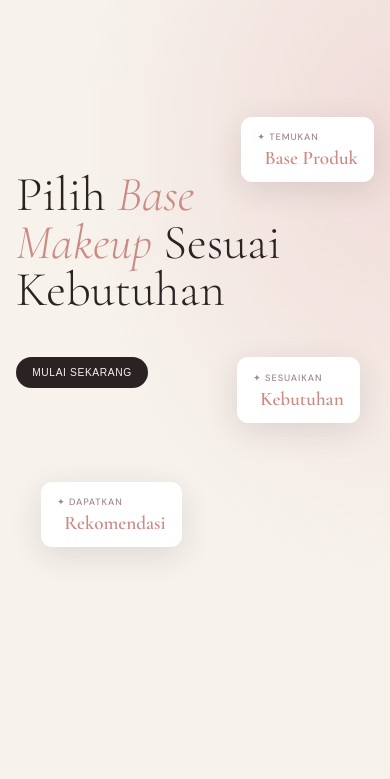
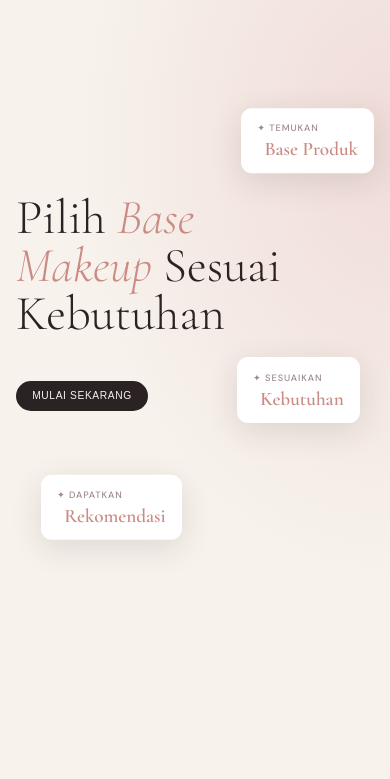
Before and after one commit to jihanagfria/Web_Rekomendasi, a Flask app: page / in a window 390 px wide. Shown: the part 65-844 px from the top of the page. Run offline with Flask 3, Linux system fonts and the light colour scheme.

Commit message:
Update style.css

```diff
--- a/frontend/static/style.css
+++ b/frontend/static/style.css
@@ -573,7 +573,7 @@ body {
   }
   .app-view-home .hero-title {
     position: absolute;
-    top: 22%;
+    top: 25%;
     left: 1rem;
     right: 1rem;
     z-index: 2;
@@ -602,12 +602,11 @@ body {
     min-width: 0;
     padding: .85rem 1rem;
     border-radius: 11px;
-    animation: none;
   }
   .app-view-home .btn-primary-mobile {
     display: inline-block;
     position: absolute;
-    top: 46%;
+    top: 49%;
     left: 0;
     margin: 0;
     min-width: 132px;
```
